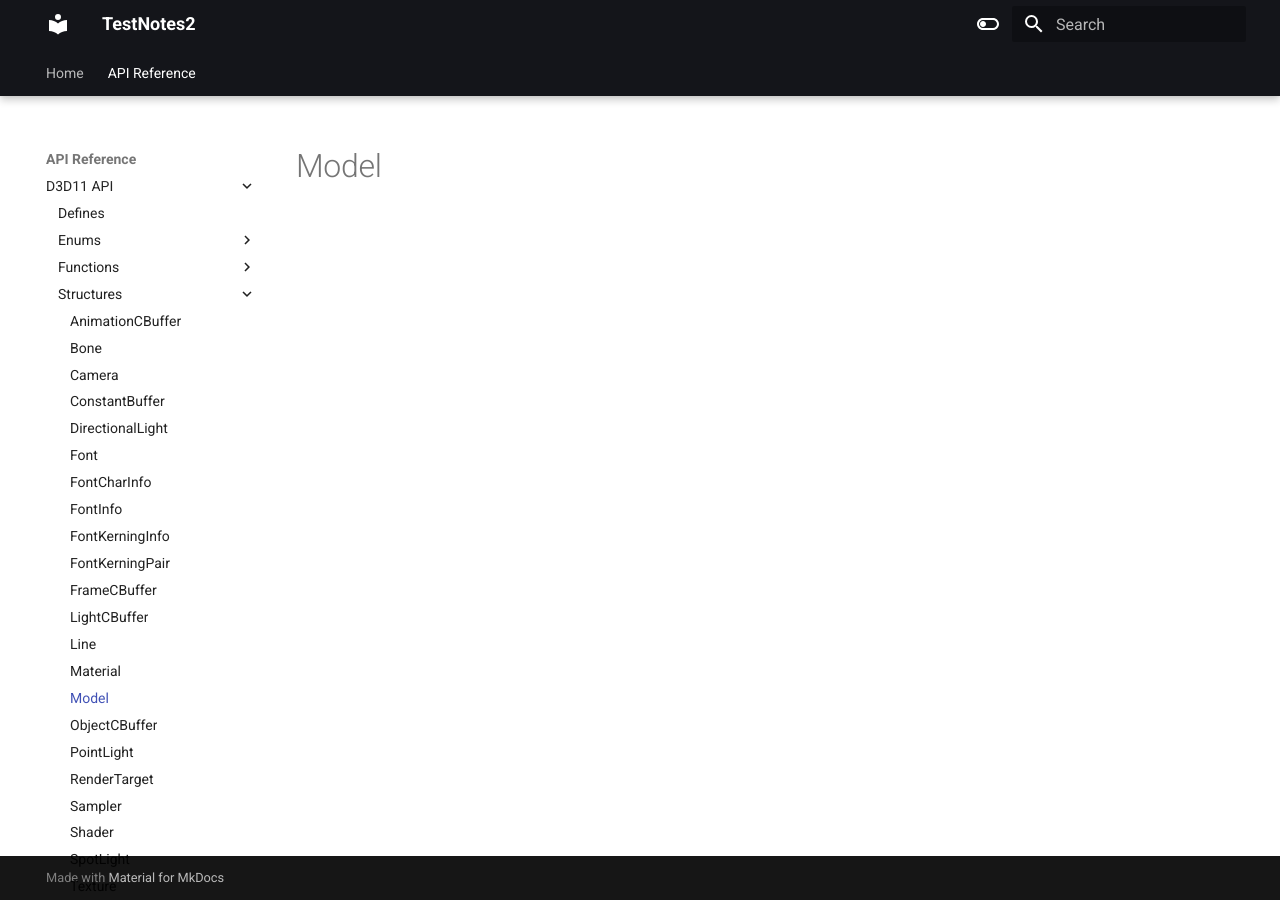
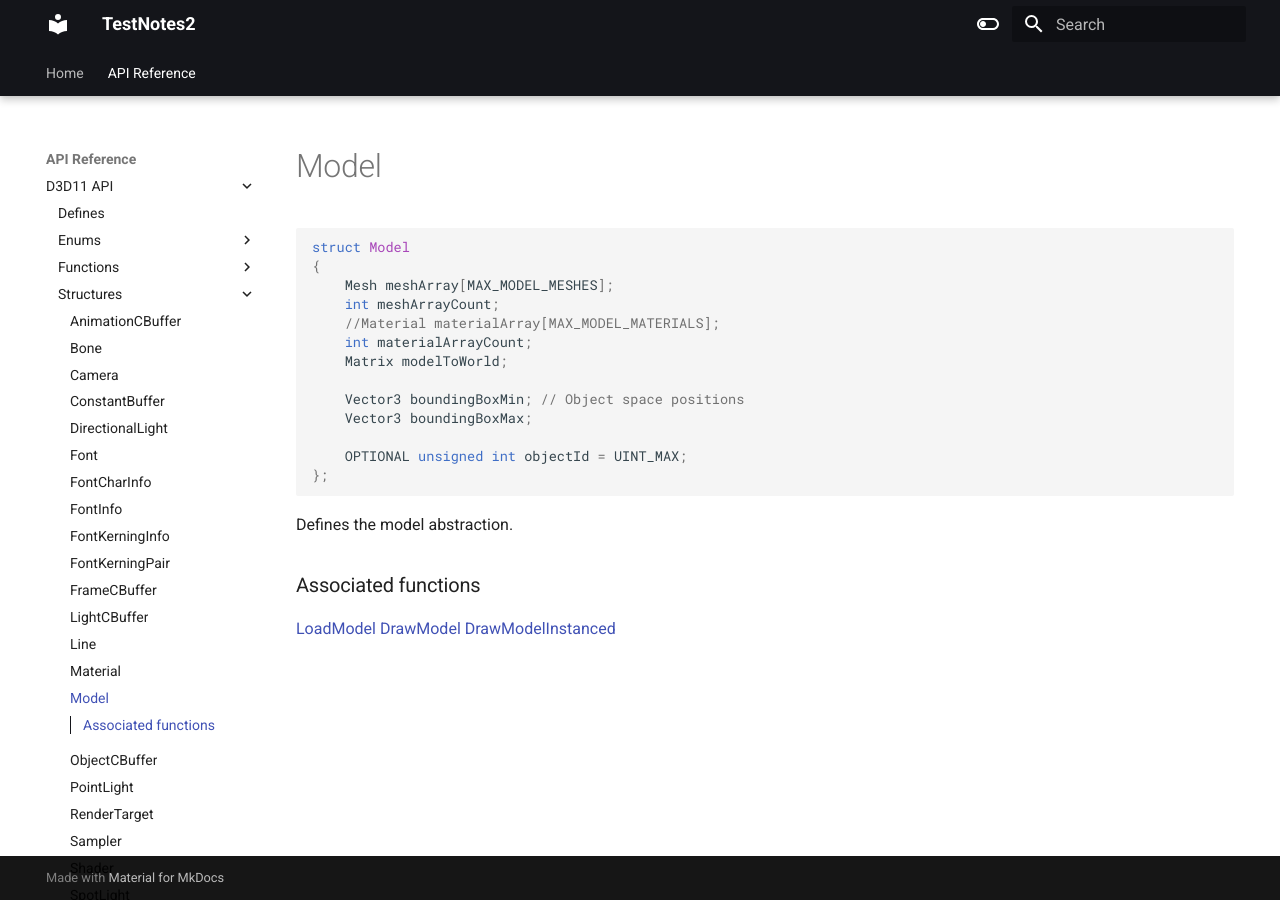
Before and after one commit to erichederstedt/TempEngineDocs, an MkDocs documentation site: the page built from docs/API Reference/D3D11 API/Structures/Model.md, in a window 1280 px wide. Built offline with MkDocs 1.6.1 and Material for MkDocs 9.7.7, drawn with Linux system fonts in a browser that asks for light colours.

Commit message:
PUSH NOTE : Model.md

````diff
--- a/docs/API Reference/D3D11 API/Structures/Model.md
+++ b/docs/API Reference/D3D11 API/Structures/Model.md
@@ -1 +1,25 @@
 # Model
+
+```c++
+struct Model
+{
+    Mesh meshArray[MAX_MODEL_MESHES];
+    int meshArrayCount;
+    //Material materialArray[MAX_MODEL_MATERIALS];
+    int materialArrayCount;
+    Matrix modelToWorld;
+
+    Vector3 boundingBoxMin; // Object space positions
+    Vector3 boundingBoxMax;
+
+    OPTIONAL unsigned int objectId = UINT_MAX;
+};
+```
+
+Defines the model abstraction.
+
+
+### Associated functions
+[LoadModel](../Functions/LoadModel.md)
+[DrawModel](../Functions/DrawModel.md)
+[DrawModelInstanced](../Functions/DrawModelInstanced.md)
````
